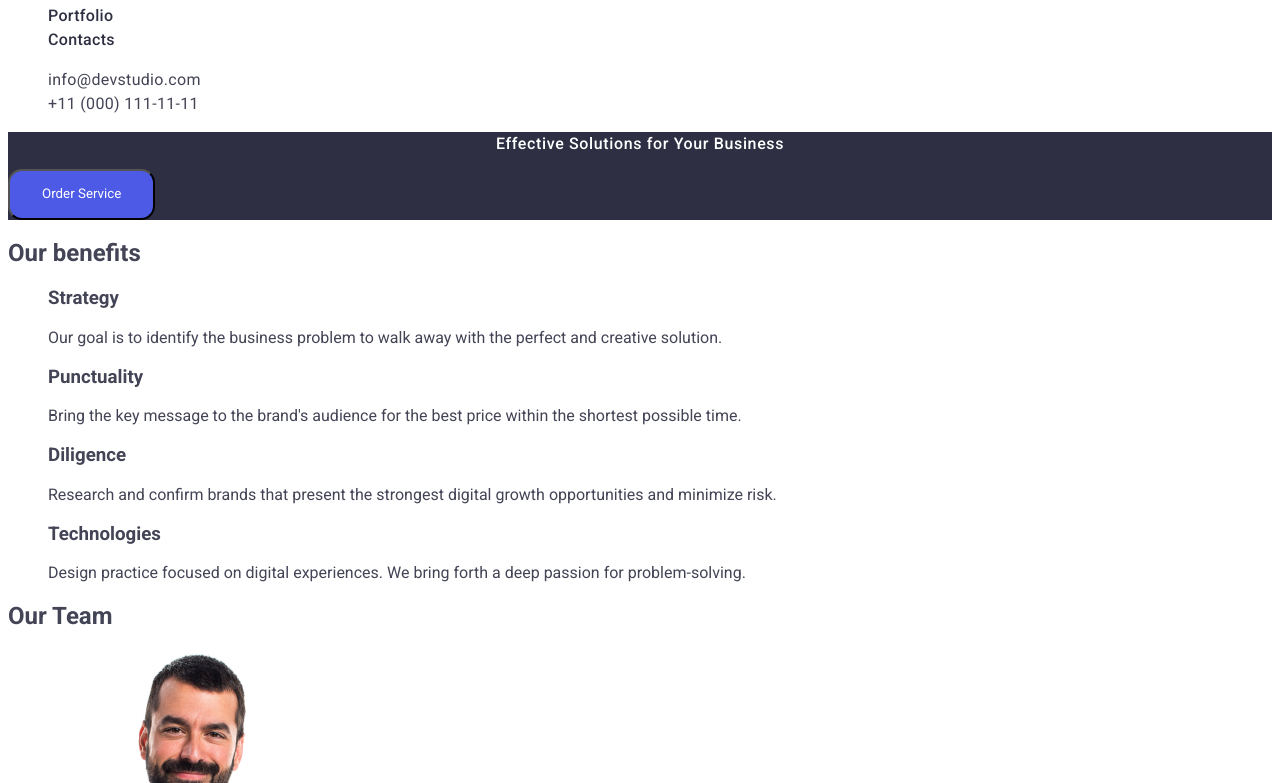
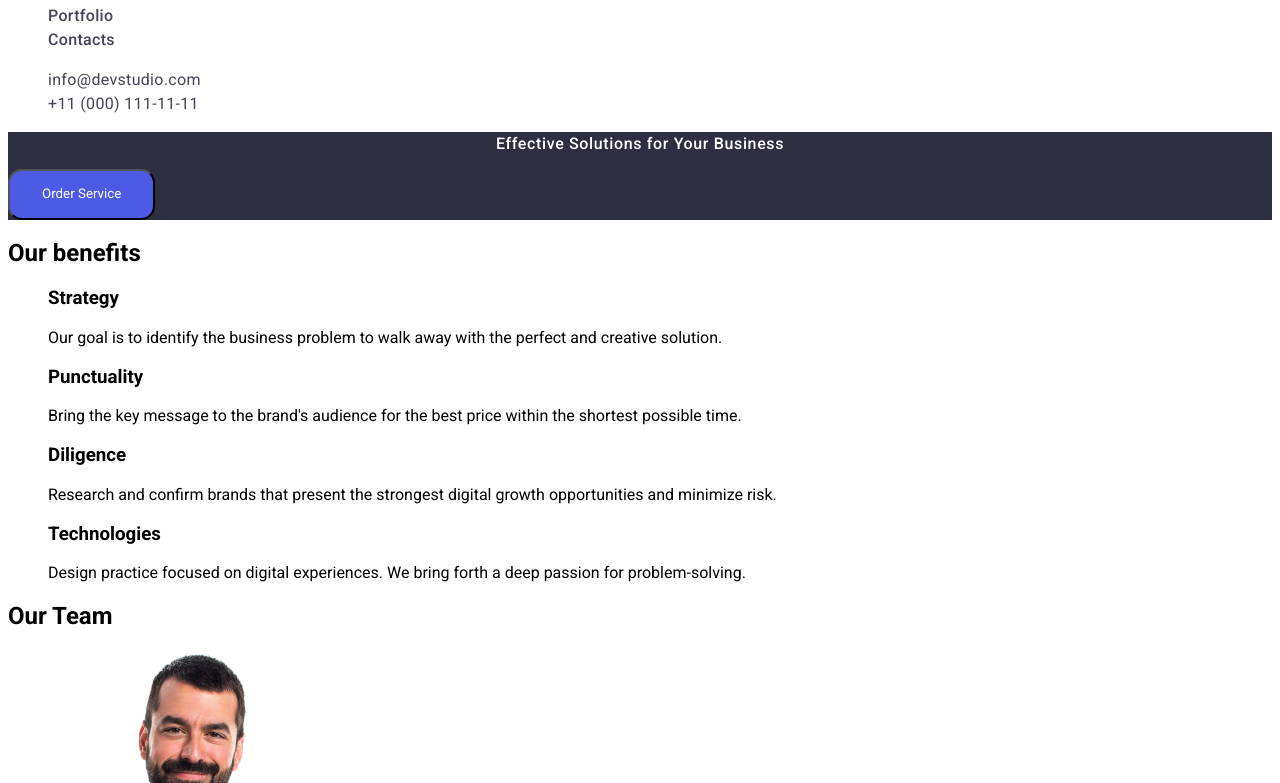
Before and after one commit to 999Valeriy999/hw-02, a plain HTML site: page index.html in a window 1280 px wide. Shown: the part 60-843 px from the top of the page. Drawn offline with Linux system fonts and the light colour scheme.

Commit message:
Update styles.css

```diff
--- a/css/styles.css
+++ b/css/styles.css
@@ -6,7 +6,6 @@
 
 body {
     font-family:"Roboto", sans-serif;
-    color: var(--c-primary);
     background-color:var(--c-background);
     font-size: 16px;
 
@@ -41,7 +40,7 @@ button {
      letter-spacing: -0.03em;
 }
 .nav-link {
- color:#2e2f42;
+ color: #434455;
  font-weight: 500;
  line-height:  1.5;
  letter-spacing: 0.02em;
@@ -101,9 +100,7 @@ button {
     color:#404bbf;
 
 }
-.address-font{
-    font-style: normal;
-}
+
 
 .footer {
     background-color: #2e2f42;
```
